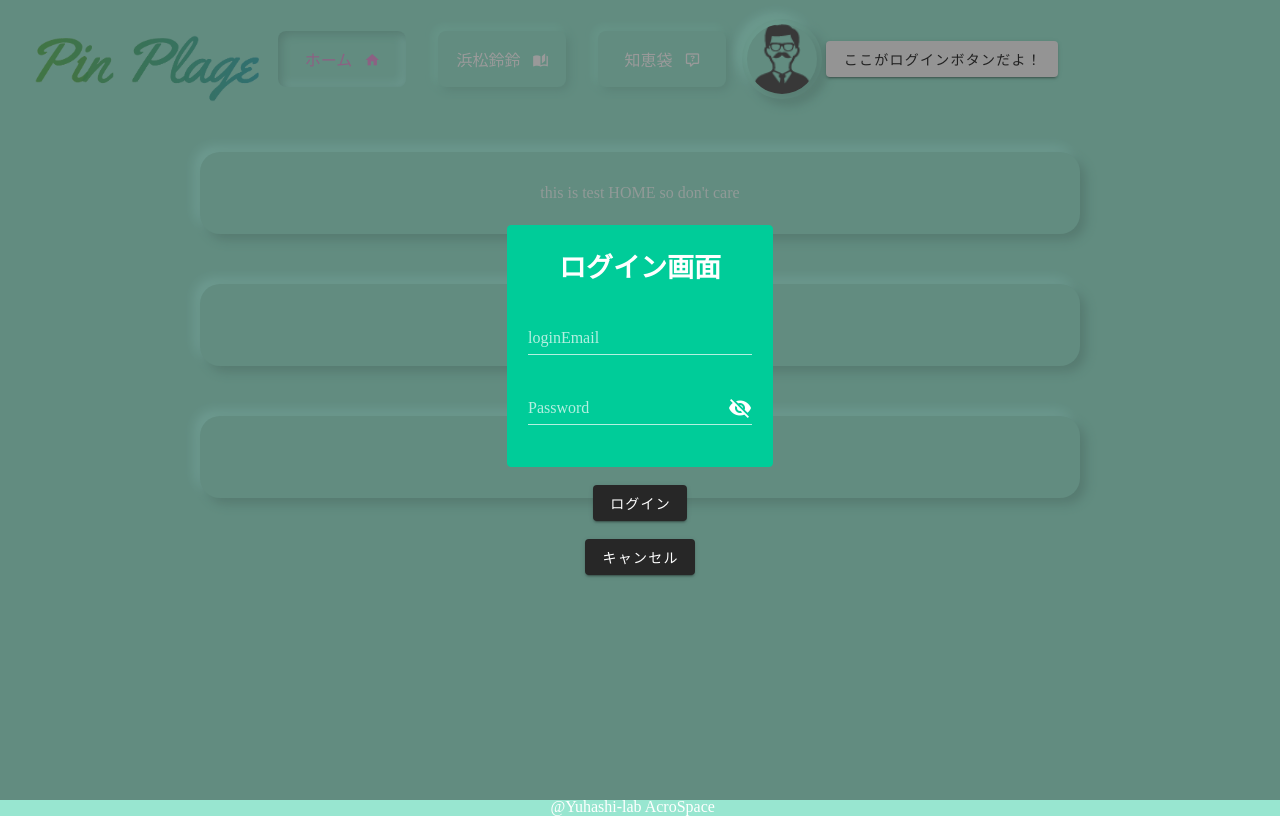
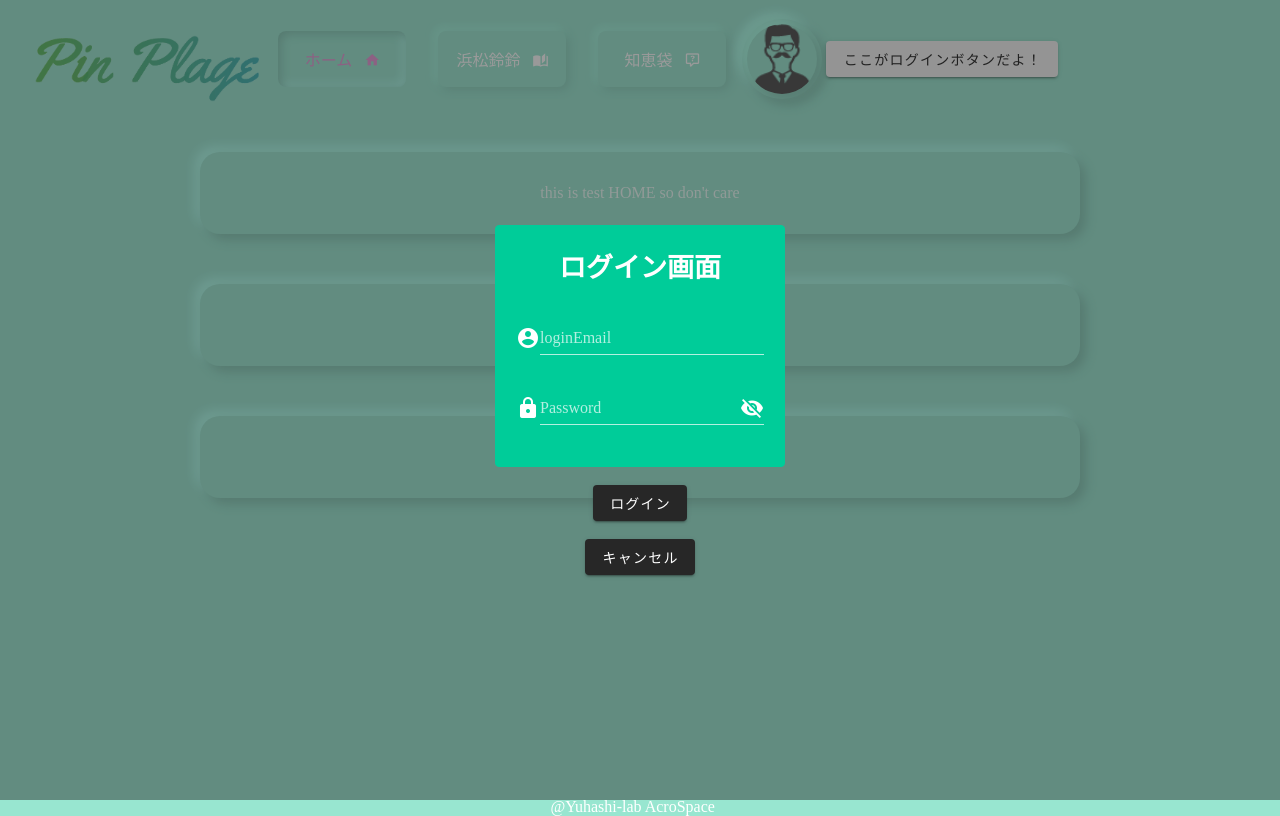
Before and after one commit to takahirokaji/pin_plage_web, a Vue app: page / in a window 1280 px wide. Both pictures are taken after a click on the button "ここがログインボタンだよ！". Built offline with nearby package versions, Linux system fonts and the light colour scheme; no server answers.

Commit message:
ログインの調整が大体終わりました。あとまだパスワードとかが間違えてるときにログインボタンが押せなくなる機能のちゃんとしたアラートが実装できてないので完成したら供養かねてプッシュします

```diff
--- a/src/components/Header.vue
+++ b/src/components/Header.vue
@@ -38,6 +38,8 @@
                       <v-text-field
                         v-model = "loginEmail"
                         label="loginEmail"
+                        prepend-icon="mdi-account-circle"
+                        :rules="emailRules"
                       ></v-text-field>
                   </v-row>
                 </v-container>
@@ -46,11 +48,14 @@
                 <v-container>
                   <v-row>
                       <v-text-field
-                        :append-icon="show1 ? 'mdi-eye' : 'mdi-eye-off'"
-                        v-bind:type="show1 ? 'text' : 'password'"
-                        @click:append="show1 = !show1"
+                        :append-icon="passwordShow ? 'mdi-eye' : 'mdi-eye-off'"
+                        v-bind:type="passwordShow ? 'text' : 'password'"
+                        @click:append="passwordShow = !passwordShow"
                         v-model ="loginPassword"
+                        name="input-10-1"
                         label="Password"
+                        prepend-icon="mdi-lock"
+                        :rules="passwordRules"
                       ></v-text-field>
                   </v-row>
                 </v-container>
@@ -61,6 +66,7 @@
           <v-btn
             color="primary"
             @click="loginUser"
+            :disabled="loginEnable"
           >
             ログイン
           </v-btn>
@@ -93,17 +99,25 @@ export default {
             iconInfo:{link:'/mypage'},
             loginEmail: '',
             loginPassword: '',
+            passwordShow:false,
+            loginEnable:false,
             authenticatedUser: '',
             absolute: false,
             opacity: 0.3,
             overlay: false,
             zIndex: 200,
-            loginStatus:false,
+            emailRules: [
+              v => !!v || "メールアドレスは必須項目です。",
+              v => /^[a-zA-Z0-9.!#$%&'*+/=?^_`{|}~-]+@(s.)?(inf.)?shizuoka.ac.jp|yuhashi.laboratory@gmail.com/.test(v) || "静大ドメインからのみログインが可能です。"
+            ],
+            passwordRules:[
+              v => (v && v.length >= 6) ||"パスワードは6文字以上必須です"
+            ],
         }
     },
     methods:{
       loginAndLogout(){
-        if(this.loginStatus == true){
+        if(this.$store.state.email !== ""){
           this.logoutUser();
         }else{
           this.overlay = true;
@@ -112,8 +126,8 @@ export default {
     logoutUser(){
       if(confirm("ログアウトしますか？")==true){
         firebase.auth().signOut();
+        this.$store.state.email = "";
         alert("ログアウトしました");
-        this.loginStatus = false;
       }
     },
     loginUser(){
@@ -123,18 +137,18 @@ export default {
         .auth()
         .signInWithEmailAndPassword(this.loginEmail, this.loginPassword)
         .then(async () => {
-          this.$store.state.email = this.loginEmail;
-          console.log(this.$store.state.email);
-          this.overlay = false;
-          alert("ログインに成功しました。");
+            this.$store.state.email = this.loginEmail;
+            console.log(this.$store.state.email);
+            this.overlay = false;
+            alert("ログインに成功しました。");
         })
         .catch(function(error) {
           // Handle Errors here.
+          alert("メールアドレスかログインパスワードが違います。");
           var errorCode = error.code;
           var errorMessage = error.message;
           console.log(errorCode);
           console.log(errorMessage);
-          console.log("aaa");
         });
       }
     },
@@ -147,19 +161,38 @@ export default {
         this.$router.push({name: str})
       }
     },
-    mounted(){
+    mounte(){
       firebase.auth().onAuthStateChanged((user) => {
         if (user) {
           console.log('login');
           this.authenticatedUser = true;
-          this.loginStatus = true;
         } else {
           console.log('logout');
           this.authenticatedUser = false;
-          this.loginStatus = false;
         }
       });
-  }
+    },
+    watch:{
+      loginEmail: function(val){
+        console.log("loginE");
+        if(val.match("/^[a-zA-Z0-9.!#$%&'*+/=?^_`{|}~-]+@(s.)?(inf.)?shizuoka.ac.jp|yuhashi.laboratory@gmail.com")&&this.loginPassword.length >= 6){
+          this.loginEnable = true;
+          console.log("true");
+        }else{
+          this.loginEnable = false;
+        }
+      },
+      loginPassword: function(val){
+        console.log("loginP");
+        if(this.loginEmail.match("/^[a-zA-Z0-9.!#$%&'*+/=?^_`{|}~-]+@(s.)?(inf.)?shizuoka.ac.jp|yuhashi.laboratory@gmail.com")&&val.length >= 6){
+          this.loginEnable = true;
+          console.log("true");
+        }else{
+          this.loginEnable = false;
+        }
+      },
+      deep:true
+    }
 }
 </script>
 <style scoped>
```
